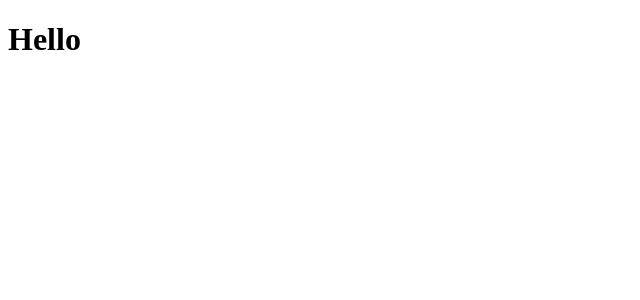
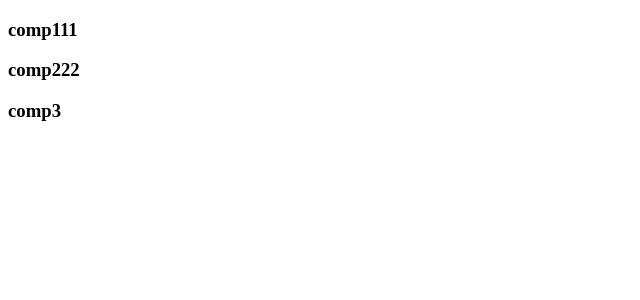
Before and after one commit to zecazeco/lista-campeonatos-estudos, a React (Create React App) app: page / in a window 1280 px wide. Shown: the top 300 px of the page, without its empty margins (0-640 px from the left). Built offline with nearby package versions, Linux system fonts and the light colour scheme.

Commit message:
adicionado componentes, paginas e interfaces

```diff
--- a/package.json
+++ b/package.json
@@ -20,7 +20,8 @@
     "start": "react-scripts start",
     "build": "react-scripts build",
     "test": "react-scripts test",
-    "eject": "react-scripts eject"
+    "eject": "react-scripts eject",
+    "stop": "taskkill -F -IM node.exe"
   },
   "eslintConfig": {
     "extends": [
--- a/src/App.tsx
+++ b/src/App.tsx
@@ -1,8 +1,10 @@
 import React from 'react';
+
+import CompetitionsList from './pages/CompetitionsList';
 
 const App = () => {
   return (
-    <h1>Hello</h1>
+    <CompetitionsList />
   );
 }
 
--- /dev/null
+++ b/src/components/Competition/index.tsx
@@ -0,0 +1,10 @@
+import { ICompetition } from "../../interfaces/competition";
+
+//const Competition = (props:ICompetition) => {
+const Competition = ({name}:ICompetition) => {
+  return (
+    <h3>{name}</h3>
+  );
+};
+
+export default Competition;
--- /dev/null
+++ b/src/components/Match/index.tsx
@@ -0,0 +1,9 @@
+const Match = () => {
+  return (
+    <>
+    <h3>Time 1 X Time 2</h3>
+    </>
+  );
+};
+
+export default Match;
--- /dev/null
+++ b/src/components/index.tsx
@@ -0,0 +1,2 @@
+export { default as Match } from './Match';
+export { default as Competition } from './Competition';
--- /dev/null
+++ b/src/interfaces/competition.tsx
@@ -0,0 +1,3 @@
+export interface ICompetition {
+  name: string;
+};
--- /dev/null
+++ b/src/interfaces/match.tsx
@@ -0,0 +1,3 @@
+export interface IMatch {
+  name: string;
+};
--- /dev/null
+++ b/src/pages/CompetitionsList/index.tsx
@@ -0,0 +1,13 @@
+import { Competition } from "../../components";
+
+const CompetitionsList = () => {
+  return (
+    <>
+      <Competition name='comp111'/>
+      <Competition name='comp222'/>
+      <Competition name='comp3'/>
+    </>
+  );
+};
+
+export default CompetitionsList;
```
Also changed, not shown: src/pages/MatchesList/index.tsx (added, +12 -0 lines).
